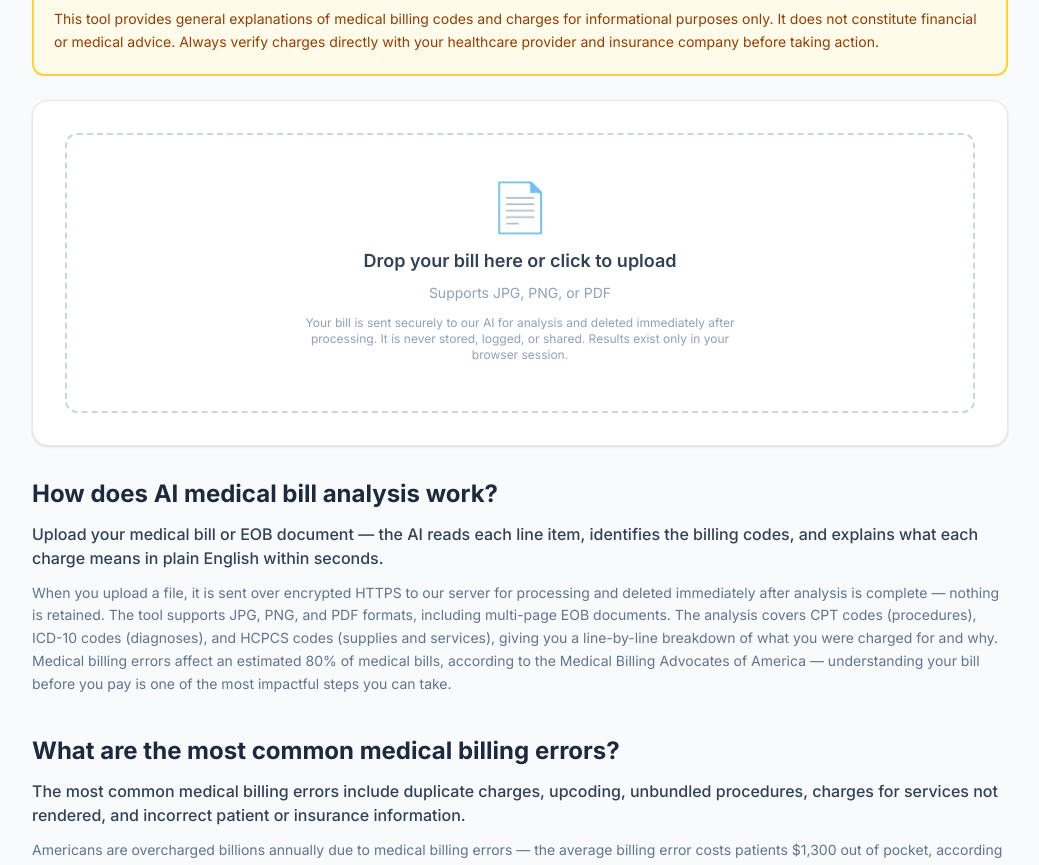
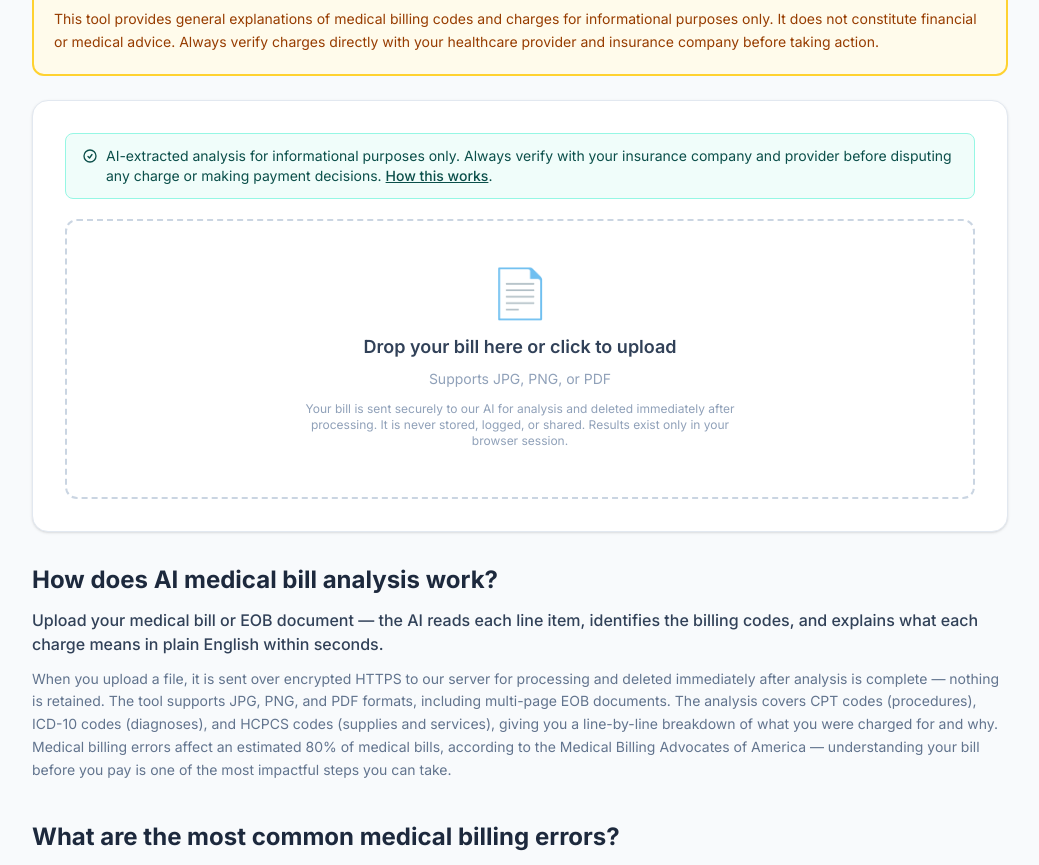
Before and after one commit to raiderj77/medicalbillreader, a Next.js app: page / in a window 1280 px wide. Shown: the part 800-1665 px from the top of the page, without its empty margins (120-1159 px from the left). Built offline with nearby package versions, Linux system fonts and the light colour scheme.

Commit message:
feat: add verification badges to analyzer and results

```diff
--- a/src/components/BillAnalyzer.tsx
+++ b/src/components/BillAnalyzer.tsx
@@ -1,6 +1,28 @@
 "use client";
 
+import Link from "next/link";
 import { useState, useRef } from "react";
+
+function VerificationBadge({ variant }: { variant: "pre" | "post" }) {
+  const text =
+    variant === "pre"
+      ? "AI-extracted analysis for informational purposes only. Always verify with your insurance company and provider before disputing any charge or making payment decisions."
+      : "This analysis is informational, not medical or financial advice. For disputes or appeals, consult your insurer, your provider's billing office, or a billing advocate.";
+  return (
+    <div className="rounded-lg border border-teal-200 dark:border-teal-800 bg-teal-50 dark:bg-teal-950/30 px-4 py-3 text-sm text-teal-900 dark:text-teal-200 flex items-start gap-2">
+      <svg className="w-4 h-4 mt-0.5 shrink-0" fill="none" viewBox="0 0 24 24" stroke="currentColor" strokeWidth={2} aria-hidden="true">
+        <path strokeLinecap="round" strokeLinejoin="round" d="M9 12.75 11.25 15 15 9.75M21 12a9 9 0 1 1-18 0 9 9 0 0 1 18 0Z" />
+      </svg>
+      <span>
+        {text}{" "}
+        <Link href="/methodology" className="underline font-medium hover:text-teal-700 dark:hover:text-teal-100">
+          How this works
+        </Link>
+        .
+      </span>
+    </div>
+  );
+}
 
 export default function BillAnalyzer() {
   const [isDragging, setIsDragging] = useState(false);
@@ -102,6 +124,10 @@ export default function BillAnalyzer() {
             </p>
           </div>
 
+          <div className="mt-4">
+            <VerificationBadge variant="post" />
+          </div>
+
           {/* Action Buttons */}
           <div className="mt-6 flex flex-wrap gap-3">
             <button
@@ -162,6 +188,9 @@ export default function BillAnalyzer() {
 
   return (
     <div className="bg-white dark:bg-slate-800 rounded-2xl shadow-sm border border-slate-200 dark:border-slate-700 p-8 mb-8">
+      <div className="mb-5">
+        <VerificationBadge variant="pre" />
+      </div>
       {!file ? (
         <div
           className={`border-2 border-dashed rounded-xl p-12 text-center cursor-pointer transition-all ${
```
